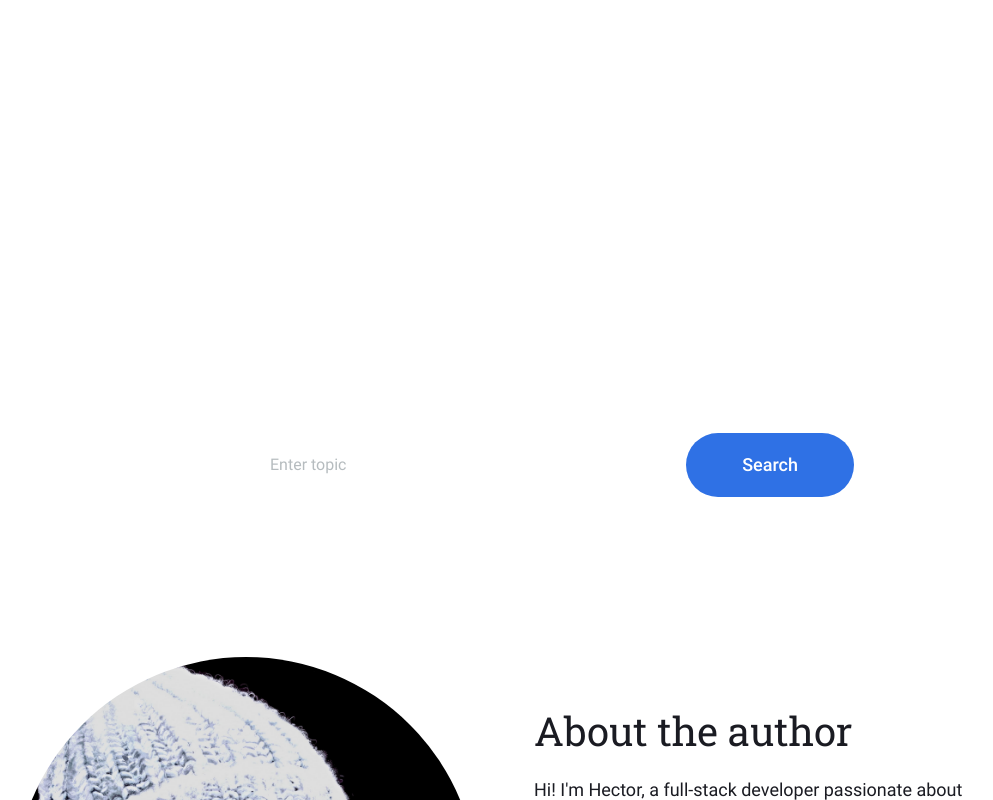
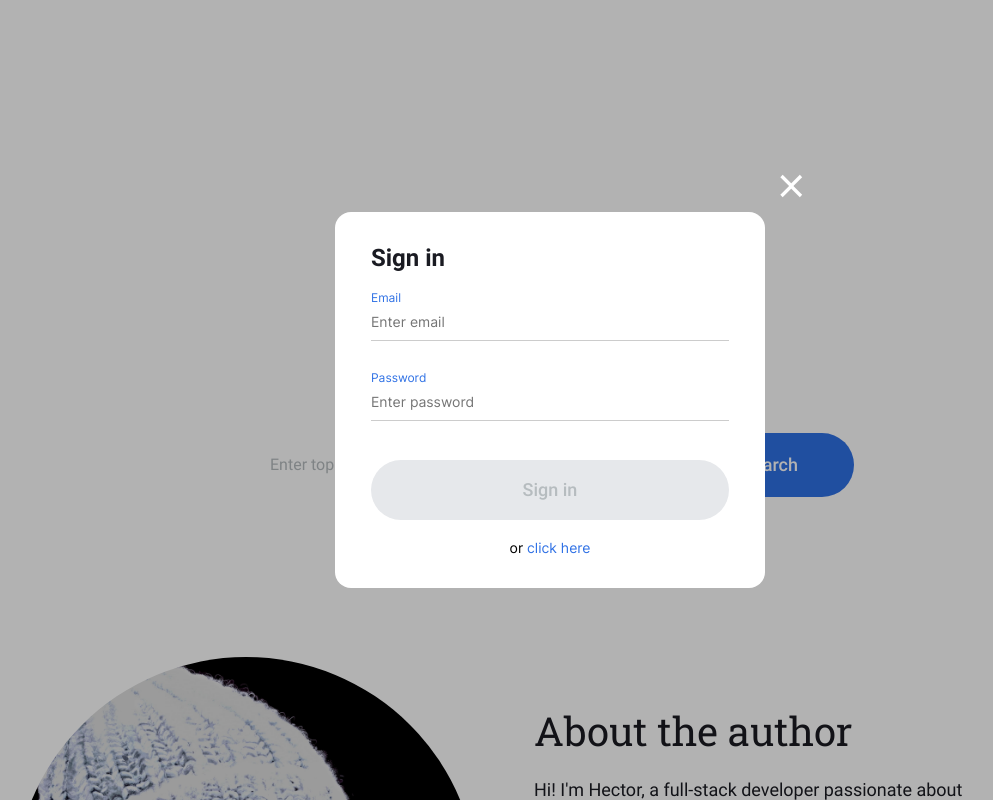
Before and after one commit to ihekusmiles/news_explorer_frontend, a React (Vite) app: page / in a window 1280 px wide. Shown: the top 800 px of the page, without its empty margins (90-1083 px from the left). Built offline with nearby package versions, Linux system fonts and the light colour scheme.

Commit message:
Implement LoginModal, RegisterModal, ModalWithForm

```diff
--- a/src/components/App/App.jsx
+++ b/src/components/App/App.jsx
@@ -8,9 +8,13 @@ import Main from "../Main/Main";
 import SearchForm from "../SearchForm/SearchForm";
 import About from "../About/About";
 import Footer from "../Footer/Footer";
+
 import SavedNewsHeader from "../SavedNewsHeader/SavedNewsHeader";
 import NewsCardList from "../NewsCardList/NewsCardList";
 import NewsCard from "../NewsCard/NewsCard";
+
+import LoginModal from "../LoginModal/LoginModal";
+import RegisterModal from "../RegisterModal/RegisterModal";
 
 function App() {
   // consts: handlers, API functions, contexts consts, useState hooks, useEffects will go here
@@ -54,6 +58,8 @@ function App() {
         </div>
         <Footer />
       </div>
+      <LoginModal buttonText="Sign in" />
+      {/* <RegisterModal buttonText="Sign up" /> */}
     </div>
   );
 }
--- a/src/components/LoginModal/LoginModal.css
+++ b/src/components/LoginModal/LoginModal.css
@@ -0,0 +1,30 @@
+.modal__label {
+  display: flex;
+  flex-direction: column;
+  font-family: "inter";
+  font-size: 12px;
+  line-height: 100%;
+  color: #2f71e5;
+  margin: 0 auto 31px 0;
+  width: 100%;
+}
+
+.modal__input {
+  font-size: 14px;
+  line-height: 100%;
+  padding: 0;
+  margin: 9px 0 0 0;
+  padding-bottom: 10px;
+  border: none;
+  border-bottom: 1px solid rgba(0, 0, 0, 0.2);
+  width: 100%;
+}
+
+/* width: 100% on .modal__label: Forces the label container
+to span the entire available width inside .modal__content
+(which is 430px - padding = 358px)
+
+.width: 100% on .modal__input: Automatically matches the
+full width of the label above it. If you change the .modal__content padding
+or max-width in the future, the input will automatically
+stretch or shrink dynamically without needing manual calculations! */
--- a/src/components/LoginModal/LoginModal.jsx
+++ b/src/components/LoginModal/LoginModal.jsx
@@ -0,0 +1,34 @@
+import ModalWithForm from "../ModalWithForm/ModalWithForm";
+
+// Remember that the children refers to anything within
+// the <ModalWithForm></ModalWithForm> tags.
+function LoginModal({ buttonText }) {
+  return (
+    <ModalWithForm name="login" title="Sign in" buttonText={buttonText}>
+      <label className="modal__label" htmlFor="login-email">
+        Email
+        <input
+          className="modal__input"
+          type="email"
+          id="login-email"
+          name="email"
+          placeholder="Enter email"
+          required
+        />
+      </label>
+      <label className="modal__label" htmlFor="login-password">
+        Password
+        <input
+          className="modal__input"
+          type="password"
+          id="login-password"
+          name="email"
+          placeholder="Enter password"
+          required
+        />
+      </label>
+    </ModalWithForm>
+  );
+}
+
+export default LoginModal;
--- a/src/components/ModalWithForm/ModalWithForm.css
+++ b/src/components/ModalWithForm/ModalWithForm.css
@@ -0,0 +1,86 @@
+.modal {
+  /* visibility: hidden; */
+  display: flex;
+  justify-content: center;
+  align-items: center;
+  position: fixed;
+  top: 0;
+  left: 0;
+  right: 0;
+  bottom: 0;
+  /* background is responsible for opacity, use rgba to set */
+  background: rgba(0, 0, 0, 0.3);
+}
+
+/* .modal__is-opened {
+  visibility: visible;
+  opacity: 1;
+  transition-delay: 0s;
+} */
+
+.modal__content {
+  display: flex;
+  flex-direction: column;
+  position: relative;
+  background-color: #fff;
+  padding: 34px 36px 28px;
+  border-radius: 16px;
+  max-width: 430px;
+  width: 100%;
+}
+
+.modal__title {
+  color: #1a1b22;
+  font-size: 24px;
+  line-height: 100%;
+  margin: 0 auto 22px 0;
+  font: #1a1b22;
+}
+
+.modal__close {
+  position: absolute;
+  top: -46px;
+  right: -46px;
+  padding: 0;
+  margin: 0;
+  background-color: transparent;
+  border: none;
+}
+
+.modal__close-btn {
+  background-color: transparent;
+}
+
+.modal__form {
+  display: flex;
+  flex-direction: column;
+}
+
+.modal__submit {
+  font-weight: 500;
+  color: #b6bcbf;
+  background-color: #e6e8eb;
+  border: 0;
+  border-radius: 100px;
+  padding: 20px 114px;
+  margin: 8px 0 16px 0;
+}
+
+.modal__form-change-text {
+  display: flex;
+  justify-content: center;
+  font-family: "Inter";
+  font-size: 14px;
+  color: #000;
+  margin: 0;
+  padding: 0;
+}
+
+.modal__form-change-btn {
+  margin: 0;
+  padding: 0;
+  border: none;
+  background-color: transparent;
+  color: #2f71e5;
+  cursor: pointer;
+}
--- a/src/components/ModalWithForm/ModalWithForm.jsx
+++ b/src/components/ModalWithForm/ModalWithForm.jsx
@@ -0,0 +1,32 @@
+import closeButton from "../../assets/close-btn.svg";
+
+function ModalWithForm({ children, title, buttonText, name }) {
+  return (
+    <div className={`modal modal_type_${name} modal__is-opened`}>
+      <div className="modal__content">
+        <h2 className="modal__title">{title}</h2>
+        <button className="modal__close" type="button">
+          <img
+            src={closeButton}
+            alt="Close button"
+            className="modal__close-btn"
+          />
+        </button>
+        <form className={`modal__form ${name}`}>
+          {children}
+          <button className="modal__submit" type="submit">
+            {buttonText}
+          </button>
+        </form>
+        <p className="modal__form-change-text">
+          or&nbsp;
+          <button className="modal__form-change-btn" type="button">
+            click here
+          </button>
+        </p>
+      </div>
+    </div>
+  );
+}
+
+export default ModalWithForm;
--- a/src/components/RegisterModal/RegisterModal.jsx
+++ b/src/components/RegisterModal/RegisterModal.jsx
@@ -0,0 +1,42 @@
+import ModalWithForm from "../ModalWithForm/ModalWithForm";
+
+function RegisterModal({ buttonText }) {
+  return (
+    <ModalWithForm name="register" title="Sign up" buttonText={buttonText}>
+      <label className="modal__label" htmlFor="register-email">
+        Email
+        <input
+          className="modal__input"
+          type="email"
+          id="register-email"
+          name="email"
+          placeholder="Enter email"
+          required
+        />
+      </label>
+
+      <label className="modal__label" htmlFor="register-password">
+        Password
+        <input
+          className="modal__input"
+          type="password"
+          id="register-password"
+          placeholder="Enter password"
+          required
+        />
+      </label>
+      <label className="modal__label" htmlFor="register-username">
+        Username
+        <input
+          className="modal__input"
+          type="text"
+          id="register-username"
+          placeholder="Enter your username"
+          required
+        />
+      </label>
+    </ModalWithForm>
+  );
+}
+
+export default RegisterModal;
--- a/src/index.css
+++ b/src/index.css
@@ -11,6 +11,8 @@
 @import url(./components/NewsCardList/NewsCardList.css);
 @import url(./components/NewsCard/NewsCard.css);
 @import url(./components/Preloader/Preloader.css);
+@import url(./components/ModalWithForm/ModalWithForm.css);
+@import url(./components/LoginModal/LoginModal.css);
 
 /*Note: order matters. Normalization first -> global fonts
 and definitions -> global App-level layout rules ->
```
Also changed, not shown: src/assets/close-btn.svg (added).
